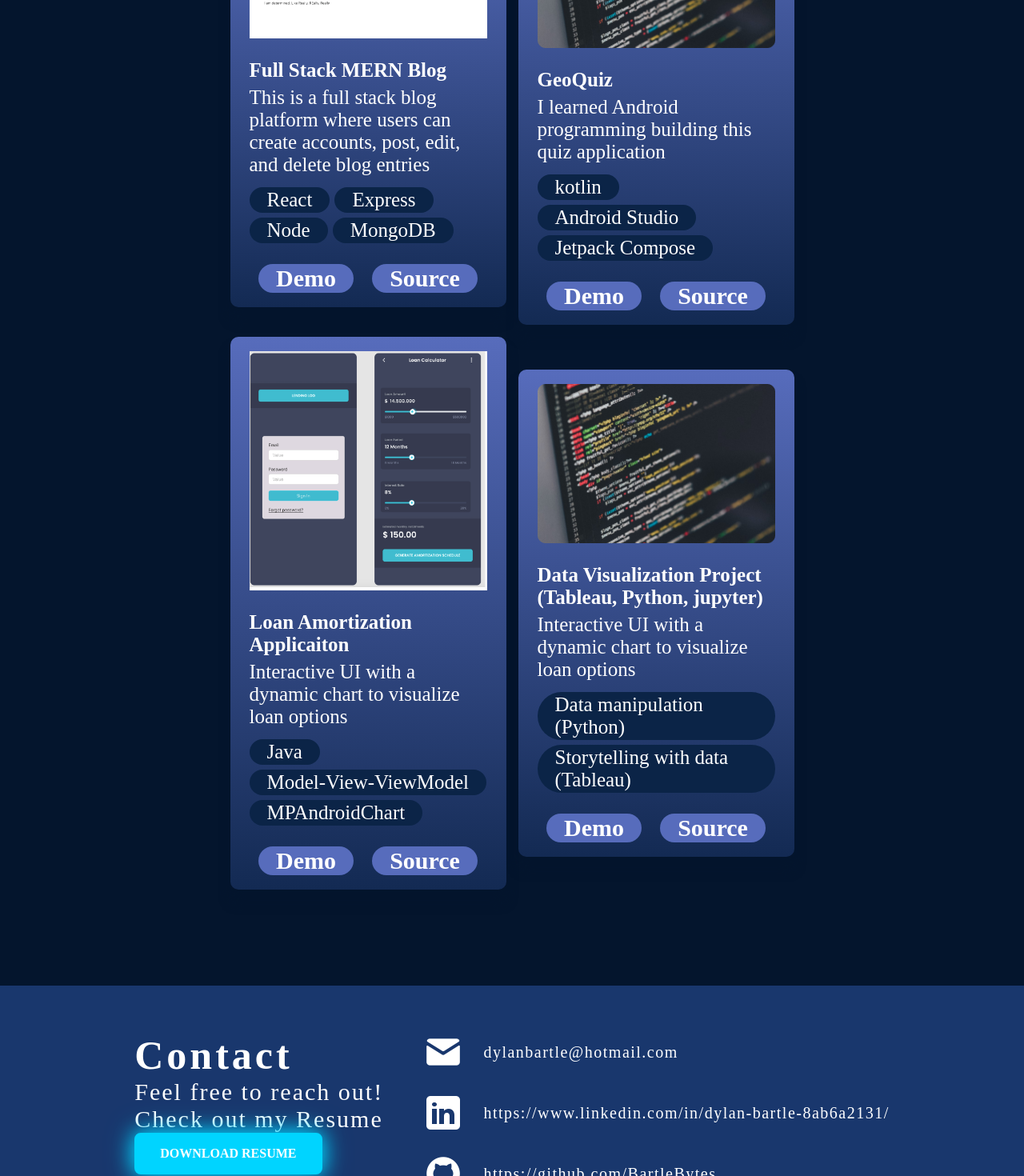
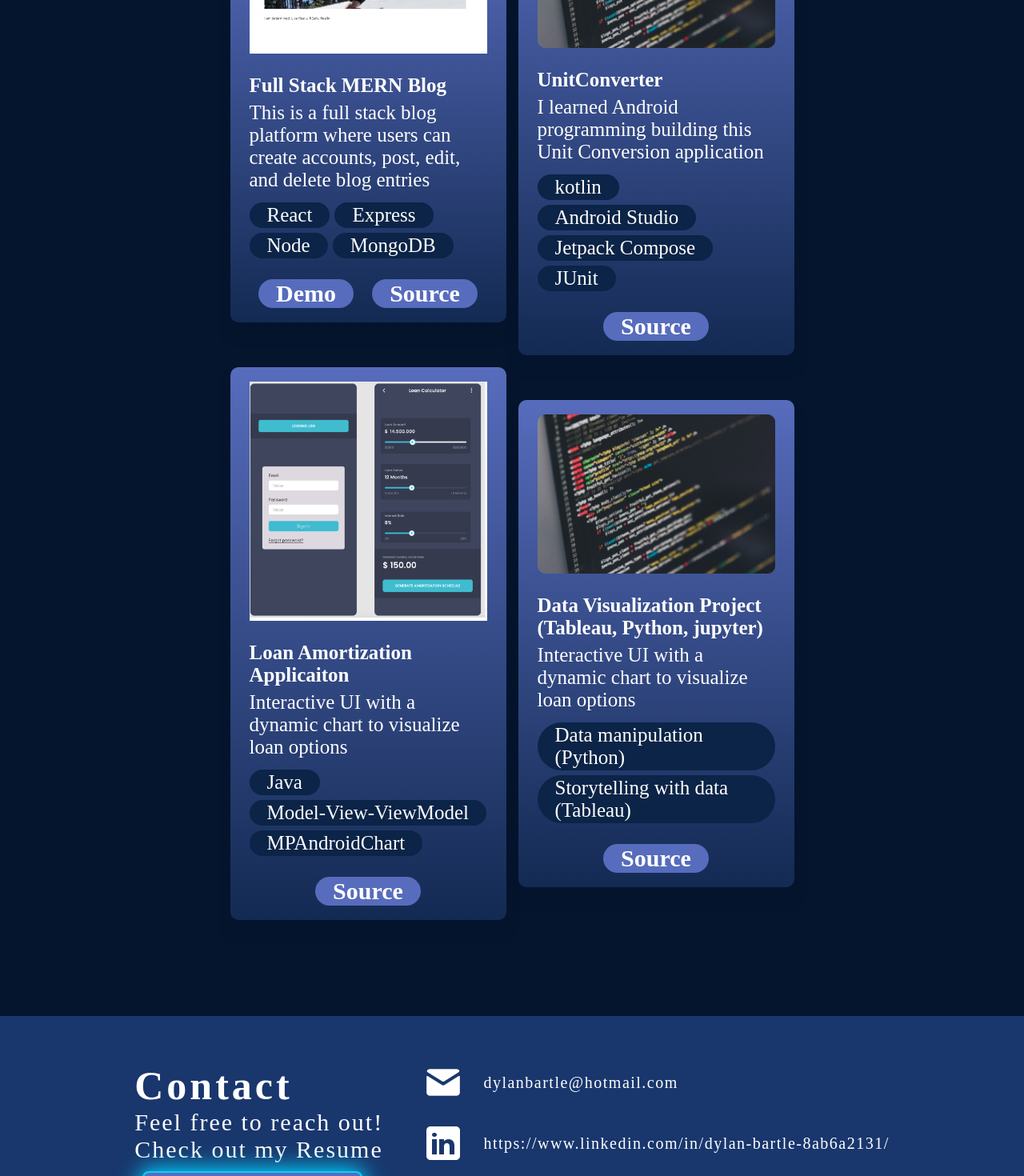
Before and after one commit to BartleBytes/Web_dev_portfolio, a React (Vite) app: page / in a window 1280 px wide. Shown: the part 2440-3910 px from the top of the page at 80% size. Built offline with nearby package versions, Linux system fonts and the light colour scheme.

Commit message:
conditional demo

```diff
--- a/src/components/Contact/Contact.module.css
+++ b/src/components/Contact/Contact.module.css
@@ -48,10 +48,12 @@
 
 /* Basic electric button style */
 .electric-button {
-  background-color: #00d4ff; /* Electric blue */
+  background-color: var(--color-primary);
+  /*background-color: #00d4ff; /* Electric blue */
   color: white;
   border: 2px solid #00d4ff; /* Matching border */
-  padding: 15px 30px;
+  padding: 25px 50px;
+  margin:10px;
   font-size: 16px;
   font-weight: bold;
   text-transform: uppercase;
--- a/src/components/Projects/ProjectCard.jsx
+++ b/src/components/Projects/ProjectCard.jsx
@@ -17,7 +17,7 @@ export const ProjectCard = ({
                 })}
             </ul>
             <div className={styles.links}>
-                <a href={demo} className={styles.link}>Demo</a>
+            {demo && <a href={demo} className={styles.link}>Demo</a>}
                 <a href={source} className={styles.link}>Source</a>
             </div>
         </div>
--- a/src/data/projects.json
+++ b/src/data/projects.json
@@ -8,27 +8,27 @@
       "source": "https://github.com/BartleBytes/api"
     },
     {
-      "title": "GeoQuiz",
+      "title": "UnitConverter",
       "imageSrc": "projects/project.png",
-      "description": "I learned Android programming building this quiz application",
-      "skills": ["kotlin", "Android Studio", "Jetpack Compose"],
-      "demo": "https://www.example.com",
-      "source": "https://www.github.com"
+      "description": "I learned Android programming building this Unit Conversion application",
+      "skills": ["kotlin", "Android Studio", "Jetpack Compose", "JUnit"],
+      "demo": "",
+      "source": "https://github.com/BartleBytes/UnitConverter"
     },
     {
       "title": "Loan Amortization Applicaiton",
       "imageSrc": "projects/androidmockup.png",
       "description": "Interactive UI with a dynamic chart to visualize loan options",
       "skills": ["Java", "Model-View-ViewModel", "MPAndroidChart"],
-      "demo": "https://www.example.com",
-      "source": "https://www.github.com"
+      "demo": "",
+      "source": "https://github.com/BartleBytes/Android-Todo"
     },
     {
       "title": "Data Visualization Project (Tableau, Python, jupyter)",
       "imageSrc": "projects/project.png",
       "description": "Interactive UI with a dynamic chart to visualize loan options",
       "skills": ["Data manipulation (Python)", "Storytelling with data (Tableau)"],
-      "demo": "https://www.example.com",
+      "demo": "",
       "source": "https://github.com/BartleBytes/Bio-Diversity/blob/main/BioDiversityAnalysis.ipynb"
     }
   ]
```
